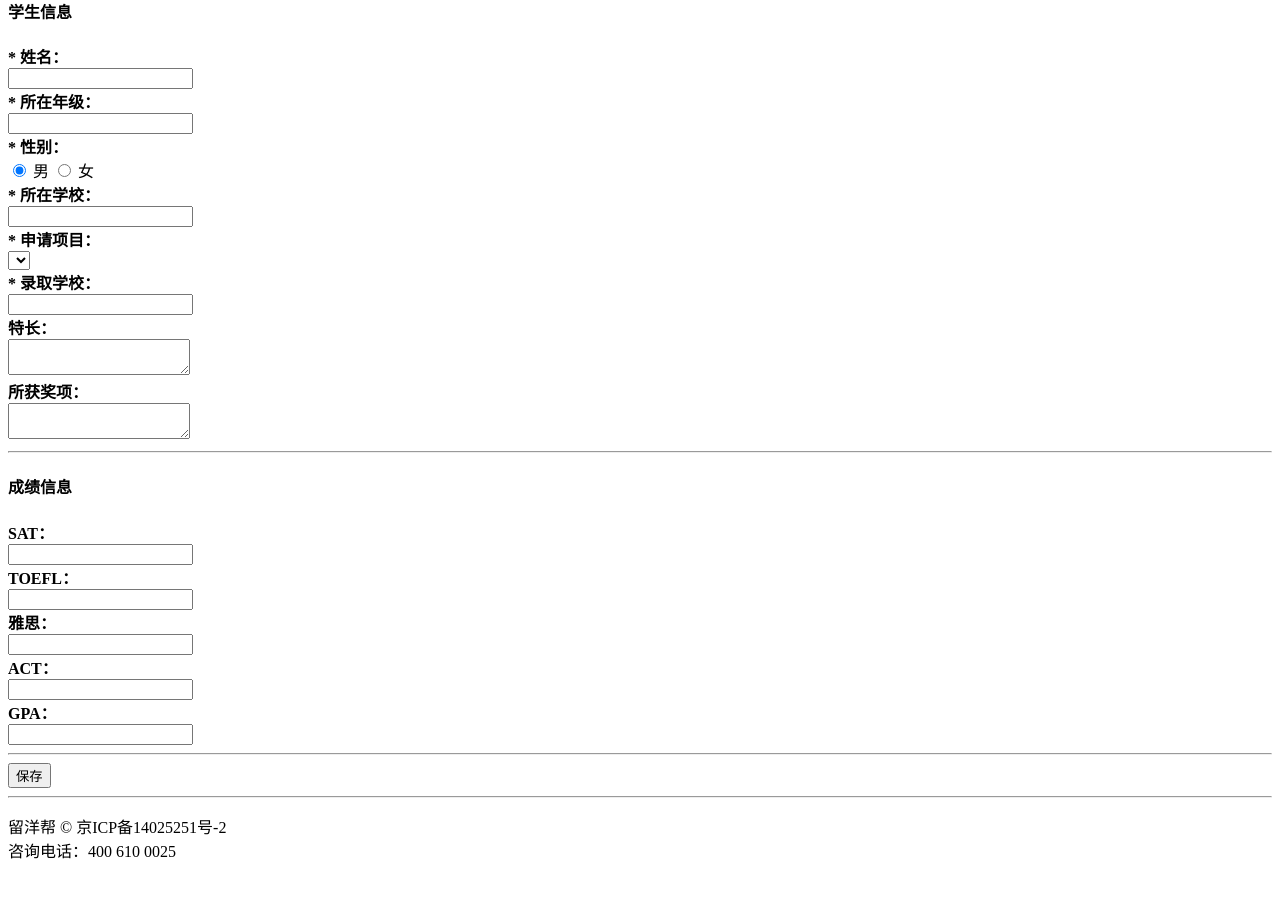
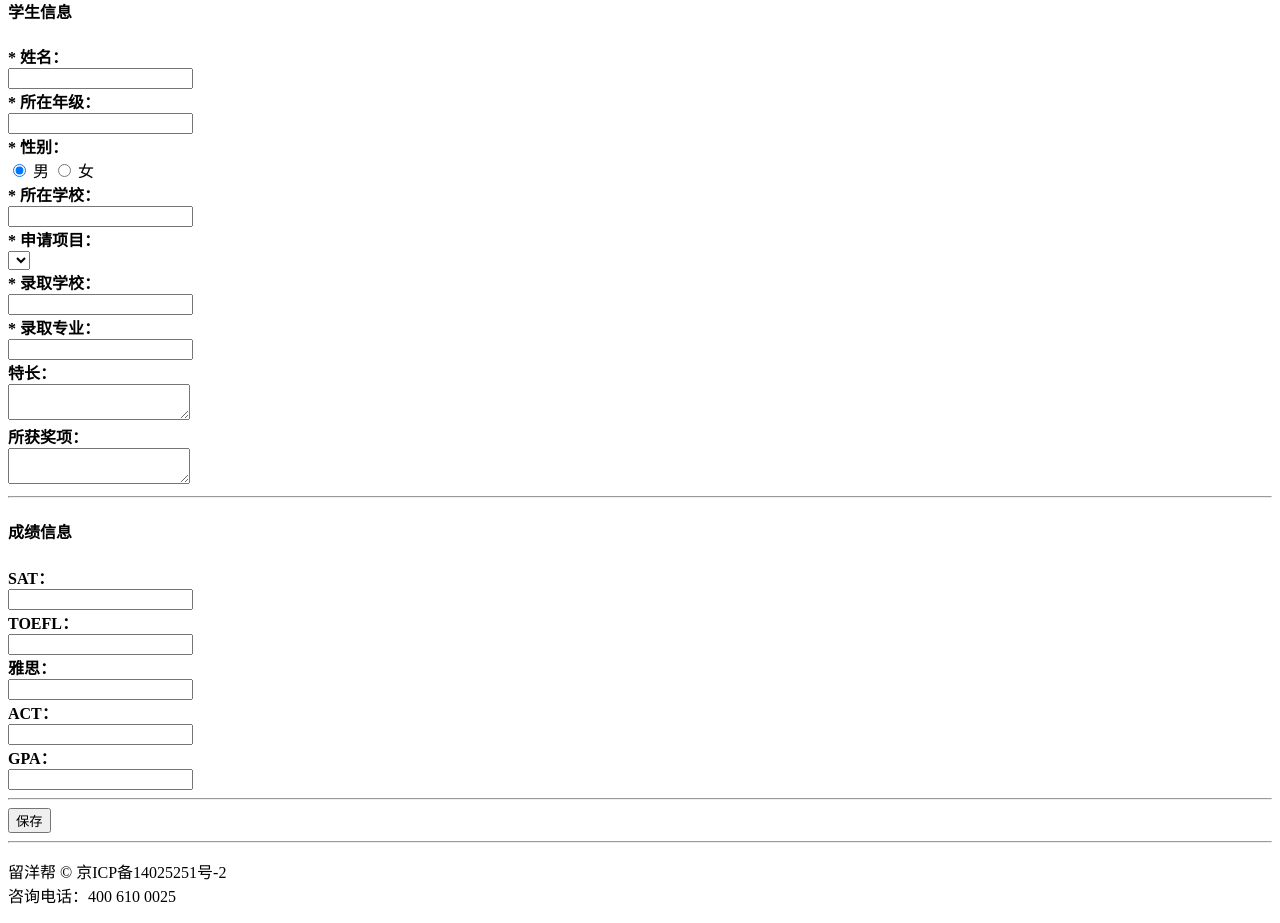
Before and after one commit to niuyafei/lyb_version_2.0, a Yii app: template backend/views/abordcase/create.php in a window 1280 px wide. Shown: the part 385-1308 px from the top of the page. Before the commit the page ends 1244 px from the top, so only its background shows below. Run offline with PHP 8.4 and a stand-in for Yii, Linux system fonts and the light colour scheme; the template is opened without the code that fills it: most values are stand-ins (such as "Sample title", 1, 10 or a date in 2020); form fields are guessed from the names that the template uses; lists and menus that the app fills with data are empty; some libraries are stand-ins or nearby versions.

Commit message:
录取专业

```diff
--- a/backend/views/abordcase/create.php
+++ b/backend/views/abordcase/create.php
@@ -98,6 +98,18 @@ $this->params['breadcrumbs'][] = $this->title;
                 </div>
             </div>
             <div class="row case-edit-formwidth">
+                <div class="col-xs-6">
+                    <div class="row">
+                        <div class="col-xs-3 text-right p-t-5 p-r-0">
+                            <b><span class="color-red">*</span> 录取专业：</b>
+                        </div>
+                        <div class="col-xs-9">
+                            <?= $form->field($model, "admissionMajor")->textInput()->label(false); ?>
+                        </div>
+                    </div>
+                </div>
+            </div>
+            <div class="row case-edit-formwidth">
                 <div class="col-xs-12">
                     <div class="row">
                         <div class="col-xs-3 text-right p-t-5 p-r-0">
```
Also changed, not shown: backend/views/abordcase/update2.php (+14 -0 lines).
